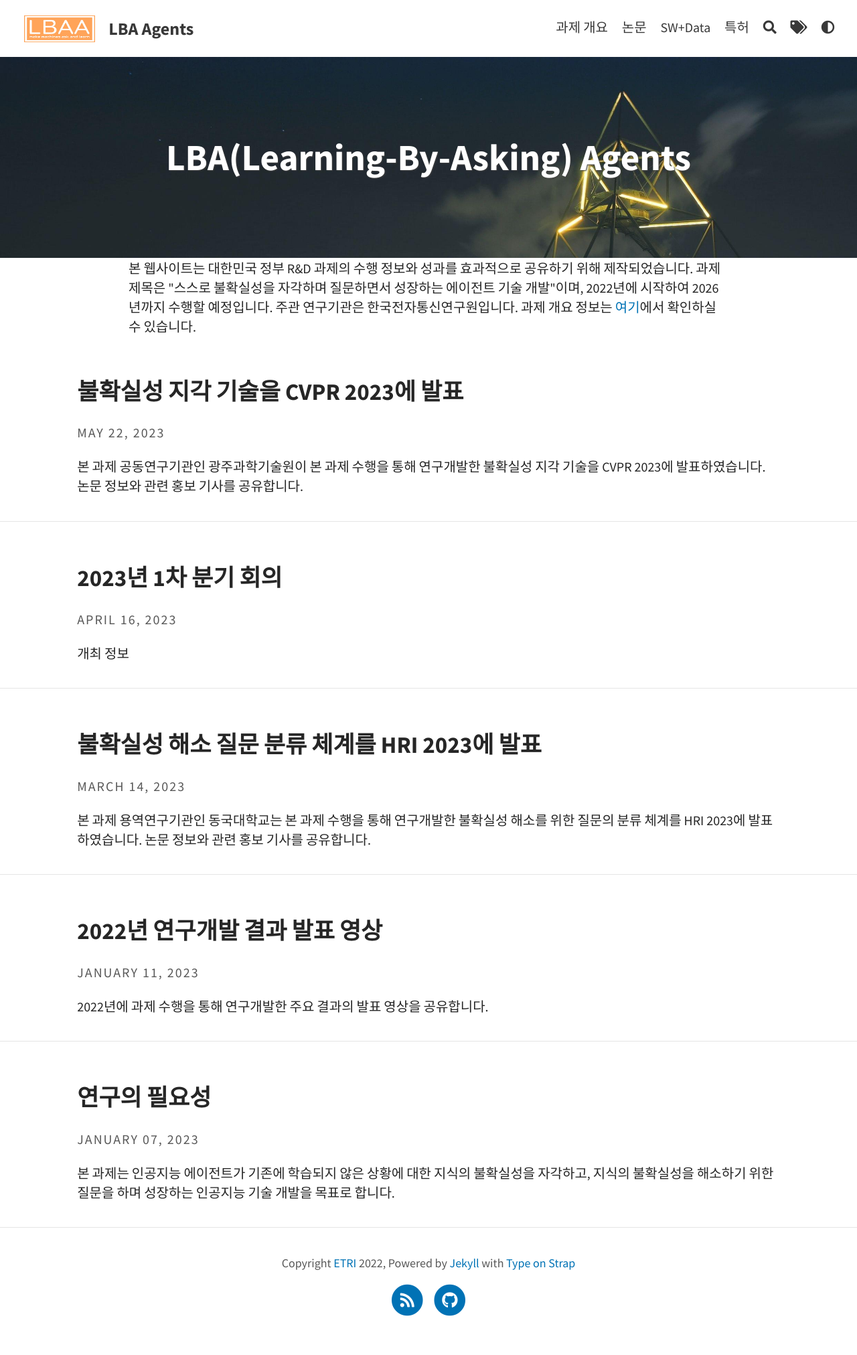
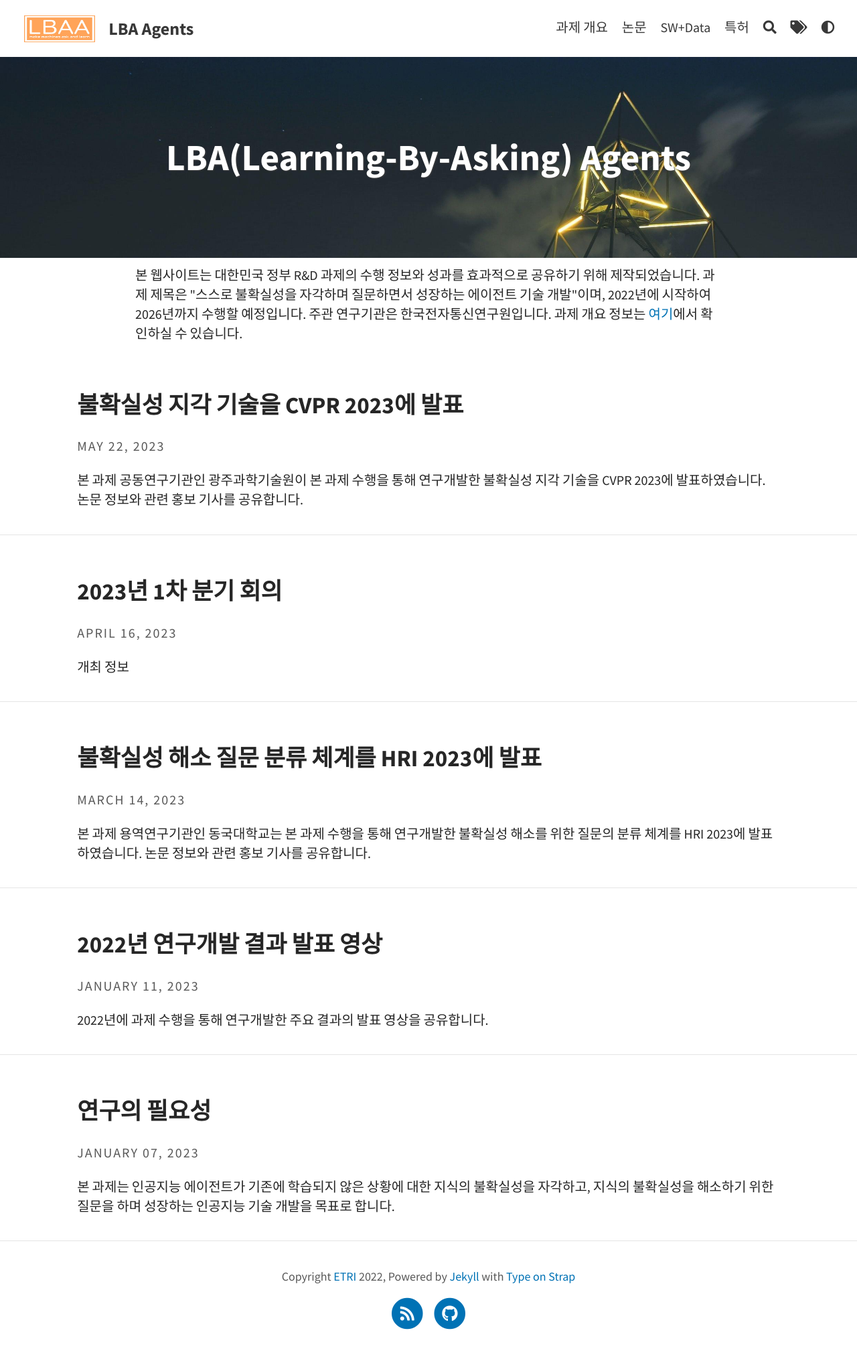
Before and after one commit to lbaa2022/lbaa2022.github.io, a Jekyll site: the page built from index.html, in a window 1280 px wide. Shown: the whole page at 67% size. Built offline with Jekyll 4.4.1, drawn with Linux system fonts in a browser that asks for light colours; the list of posts is cut into pages by our own code.

Commit message:
style updated

```diff
--- a/_layouts/home.liquid
+++ b/_layouts/home.liquid
@@ -12,7 +12,7 @@ layout: default
       @media screen and (max-width: 768px) {
       .call-out_img { background-image: url('{{ image[0] | append: '-medium.' | append: image[1] | default: image }}');}
       }
-                        @media screen and (max-width: 576px) {.call-out_img {background-image: url('{{ image[0] | append: '-small.' | append: image[1] }}');}
+      @media screen and (max-width: 576px) {.call-out_img {background-image: url('{{ image[0] | append: '-small.' | append: image[1] }}');}
       }
     {% endif %}
   </style>
@@ -22,7 +22,7 @@ layout: default
     </h1>
   </div>
 
-  <div style="align-items: center; margin: auto; width: 70%; ">
+  <div style="align-items: center; margin: auto; width: 70%; padding: 10px">
     본 웹사이트는 대한민국 정부 R&D 과제의 수행 정보와 성과를 효과적으로 공유하기 위해 제작되었습니다.
     과제 제목은 "스스로 불확실성을 자각하며 질문하면서 성장하는 에이전트 기술 개발"이며, 2022년에 시작하여 2026년까지 수행할 예정입니다. 주관 연구기관은 한국전자통신연구원입니다. 과제 개요 정보는
     <a href="https://lbaa2022.github.io/about/">여기</a>에서 확인하실 수 있습니다.
```
